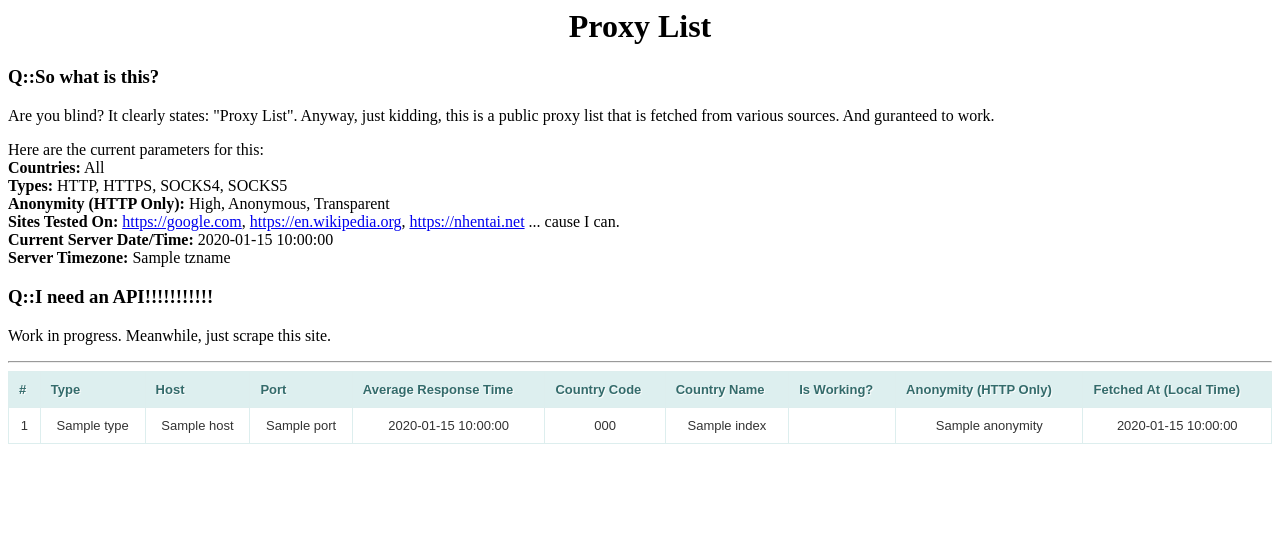
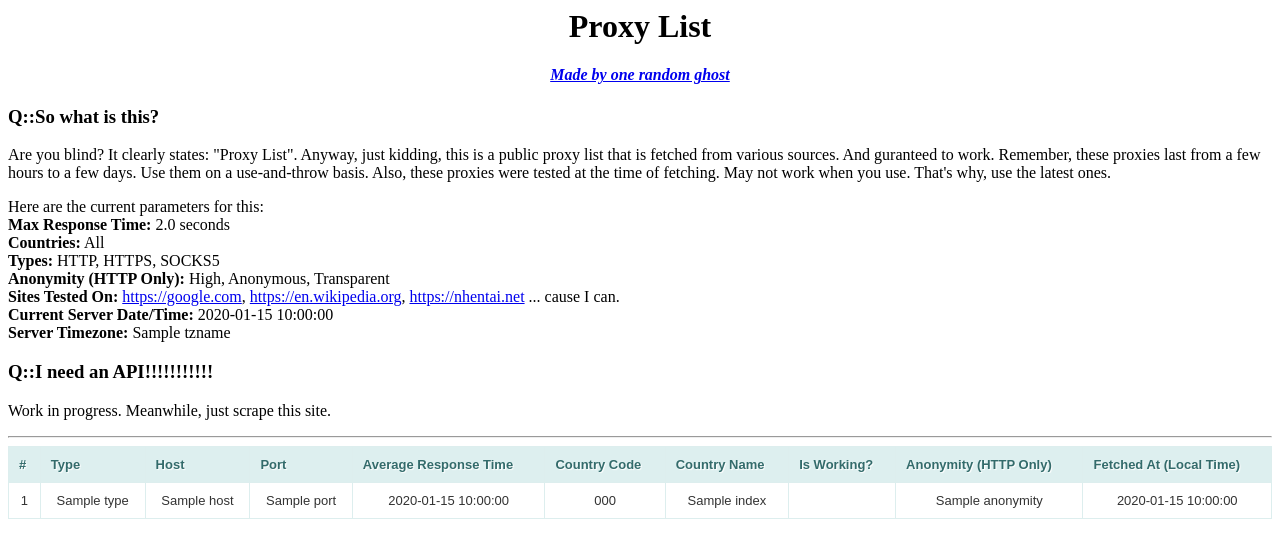
Before and after one commit to Yureien/ProxyList, a Flask app: template templates/index.html in a window 1280 px wide. Shown: the top 558 px of the page. Run offline with Flask 2, Linux system fonts and the light colour scheme; the template is opened without the code that fills it: most values are stand-ins (such as "Sample title", 1, 10 or a date in 2020); parts of the project's set-up code (start-up, migrations or seed data) failed here and were passed over.

Commit message:
Made such that other types are fetched together

```diff
--- a/app.py
+++ b/app.py
@@ -1,17 +1,25 @@
 import atexit
-from flask import Flask, render_template, request
+from flask import Flask, render_template
 from get_proxy import ListMaker
 from datetime import datetime
 
 app = Flask(__name__)
-index_list_maker = ListMaker(limit=0)
-index_list_maker.start()
+index_http_list_maker = ListMaker(limit=0, types=['HTTP'])
+index_http_list_maker.start()
+index_https_list_maker = ListMaker(limit=0, types=['HTTPS'])
+index_https_list_maker.start()
+index_socks5_list_maker = ListMaker(limit=0, types=['SOCKS5'])
+index_socks5_list_maker.start()
 
 
 @app.route("/")
 def index():
-    index_list_maker.update_proxies()
-    index_list = index_list_maker.get_simple_list()
+    index_http_list_maker.update_proxies()
+    index_https_list_maker.update_proxies()
+    index_socks5_list_maker.update_proxies()
+    index_list = (index_http_list_maker.get_simple_list() +
+                  index_https_list_maker.get_simple_list() +
+                  index_socks5_list_maker.get_simple_list())
     index_list = reversed(index_list)
     current_time = datetime.now().astimezone()
     tzname = current_time.tzname()
@@ -21,7 +29,9 @@ def index():
 
 
 def exit_handler():
-    index_list_maker.stop()
+    index_http_list_maker.stop()
+    index_https_list_maker.stop()
+    index_socks5_list_maker.stop()
 
 
 atexit.register(exit_handler)
--- a/get_proxy.py
+++ b/get_proxy.py
@@ -11,7 +11,7 @@ logging.basicConfig(level=logging.INFO)
 
 class ListMaker:
     def __init__(
-            self, limit=40, max_resp_time=1.0, countries=None, max_list_length=500,
+            self, limit=40, max_resp_time=2.0, countries=None, max_list_length=500,
             anonymity=None, types=['HTTP', 'HTTPS', 'SOCKS4', 'SOCKS5'],
             test_sites=['https://google.com', 'https://en.wikipedia.org', 'https://nhentai.net']):
         try:
--- a/templates/index.html
+++ b/templates/index.html
@@ -30,12 +30,14 @@
 	</head>
 	<body>
 		<h1 style="text-align:center">Proxy List</h1>
+		<h4 style="text-align:center"><a href="https://github.com/FadedCoder/ProxyList"><i>Made by one random ghost</i></a></h4>
 		<h3>Q::So what is this?</h3>
-		<p>Are you blind? It clearly states: "Proxy List". Anyway, just kidding, this is a public proxy list that is fetched from various sources. And guranteed to work.</p>
+		<p>Are you blind? It clearly states: "Proxy List". Anyway, just kidding, this is a public proxy list that is fetched from various sources. And guranteed to work. Remember, these proxies last from a few hours to a few days. Use them on a use-and-throw basis. Also, these proxies were tested at the time of fetching. May not work when you use. That's why, use the latest ones.</p>
 		<p>
 			Here are the current parameters for this:<br>
+			<b>Max Response Time:</b> 2.0 seconds<br>
 			<b>Countries:</b> All<br>
-			<b>Types:</b> HTTP, HTTPS, SOCKS4, SOCKS5<br>
+			<b>Types:</b> HTTP, HTTPS, SOCKS5<br>
 			<b>Anonymity (HTTP Only):</b> High, Anonymous, Transparent<br>
 			<b>Sites Tested On:</b> <a href="https://google.com">https://google.com</a>, <a href="https://en.wikipedia.org">https://en.wikipedia.org</a>, <a href="https://nhentai.net">https://nhentai.net</a> ... cause I can.<br>
 			<b>Current Server Date/Time:</b> {{ current_time }}<br>
```
